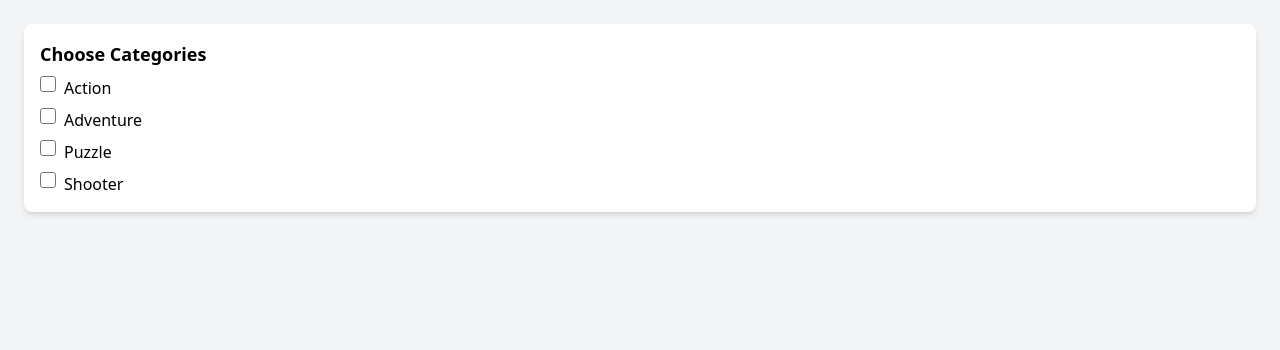
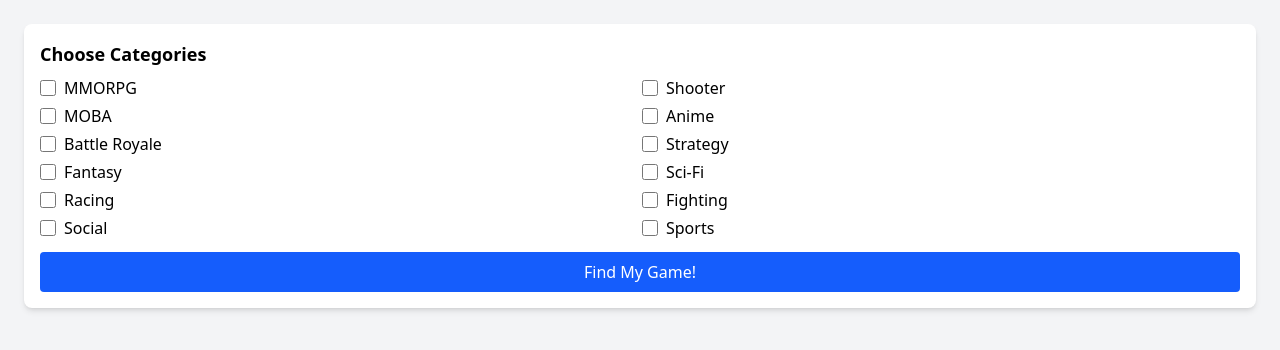
Before and after one commit to AllanSechrist/FreeGames, a React (Vite) app: page / in a window 1280 px wide. Shown: the top 350 px of the page. Built offline with nearby package versions, Linux system fonts and the light colour scheme; no server answers.

Commit message:
Game form now sends the form data to the GameListProvider to fetch games based on the form data

```diff
--- a/src/assets/components/GameForm.jsx
+++ b/src/assets/components/GameForm.jsx
@@ -1,25 +1,40 @@
 import { useState } from "react";
+import { useGameList } from "../context/GameListContext";
 const GameForm = () => {
-  const [formData, setFormData] = useState([{}])
+  const [formData, setFormData] = useState([]);
+  const {fetchGames} = useGameList();
 
-  const options = ["Action", "Adventure", "Puzzle", "Shooter"]
+  const options = ["MMORPG", "Shooter", "MOBA", "Anime", "Battle Royale", "Strategy", "Fantasy", "Sci-Fi", "Racing", "Fighting", "Social", "Sports"];
   const handleChange = (e) => {
-    const value = e.target.value
-    const checked = e.target.checked
+    const value = e.target.value;
+    const checked = e.target.checked;
 
-    checked ? setFormData([...formData, value]) : setFormData(formData.filter((option) => option !== value))
+    checked
+      ? setFormData([...formData, value])
+      : setFormData(formData.filter((option) => option !== value));
+  };
+
+
+  const formatFormData = () => {
+    const formattedData = formData.map((option) => (option.toLowerCase()))
+
+    return formattedData.join(".").replace(/\s+/g, "")
   }
-
   const handleSubmit = (e) => {
     e.preventDefault();
-    // TODO check that fields have been filled out.
-  }
-  return ( <>
-    <form onSubmit={handleSubmit} className="p-4 bg-white rounded-lg shadow-md">
+    if (formData.length === 0) return
+    fetchGames(formatFormData());
+  };
+  return (
+    <>
+      <form
+        onSubmit={handleSubmit}
+        className="p-4 bg-white rounded-lg shadow-md"
+      >
         <h3 className="text-lg font-semibold mb-2">Choose Categories</h3>
-      <div className="flex flex-col gap-2">
+        <div className="grid grid-cols-2 gap-1">
           {options.map((option) => (
-          <label key={option} className='inline-flex itmes-center space-x-2'>
+            <label key={option} className="inline-flex items-center space-x-2">
               <input
                 type="checkbox"
                 value={option}
@@ -31,8 +46,14 @@ const GameForm = () => {
             </label>
           ))}
         </div>
+        <div className="flex flex-col">
+          <button className="bg-blue-600 text-white mt-3 px-4 py-2 rounded transition hover:bg-blue-700">
+            Find My Game!
+          </button>
+        </div>
       </form>
-  </> );
-}
+    </>
+  );
+};
 
 export default GameForm;
--- a/src/assets/context/GameListContext.jsx
+++ b/src/assets/context/GameListContext.jsx
@@ -7,11 +7,11 @@ export function GameListProvider({ children }) {
   const [games, setGames] = useState([]);
   const [loading, setLoading] = useState(true);
   const [error, setError] = useState(null);
-
-  useEffect(() => {
-    const fetchGames = async () => {
+  const fetchGames = async (formData) => {
+    console.log(`${API_URL_BASE}/filter?tag=${formData}`)
+    setError(null)
     try {
-        const res = await fetch(`${API_URL_BASE}/game?id=425`);
+      const res = await fetch(`${API_URL_BASE}/filter?tag=${formData}`);
       if (!res.ok) throw new Error("Failed to fetch games");
       const data = await res.json();
       setGames(data);
@@ -22,11 +22,12 @@ export function GameListProvider({ children }) {
     }
   };
 
-    fetchGames();
-  }, []);
+  // useEffect(() => {
+  //   fetchGames();
+  // }, []);
 
   return (
-    <GameListContext.Provider value={{games, loading, error}}>{children}</GameListContext.Provider>
+    <GameListContext.Provider value={{games, loading, error, fetchGames}}>{children}</GameListContext.Provider>
   );
 }
 
```
Lines whose indentation alone changed are shown as unchanged.
